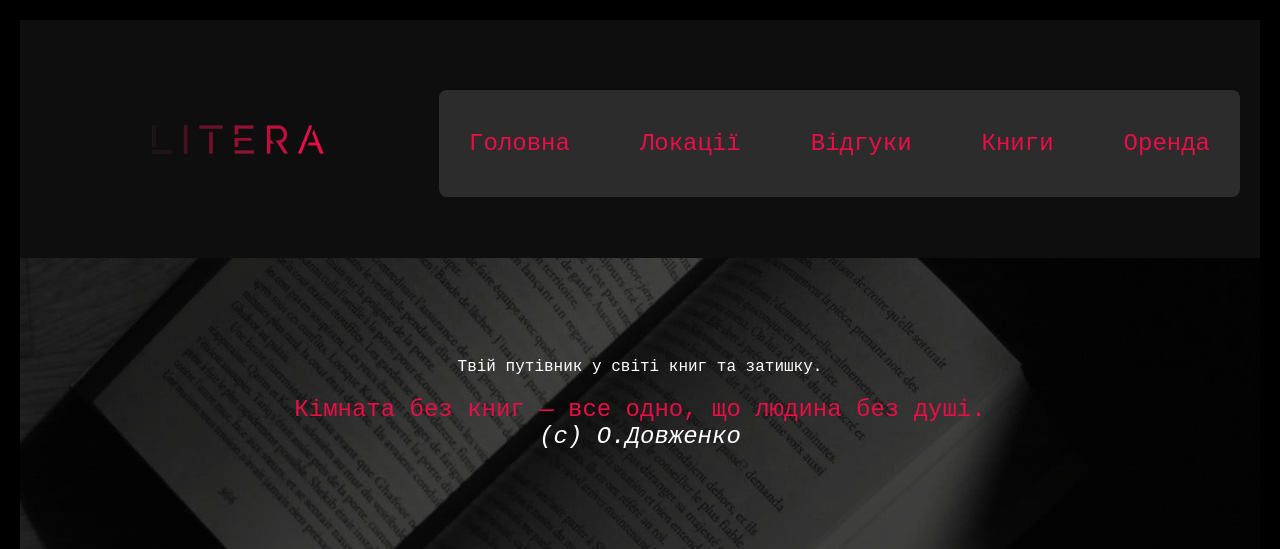
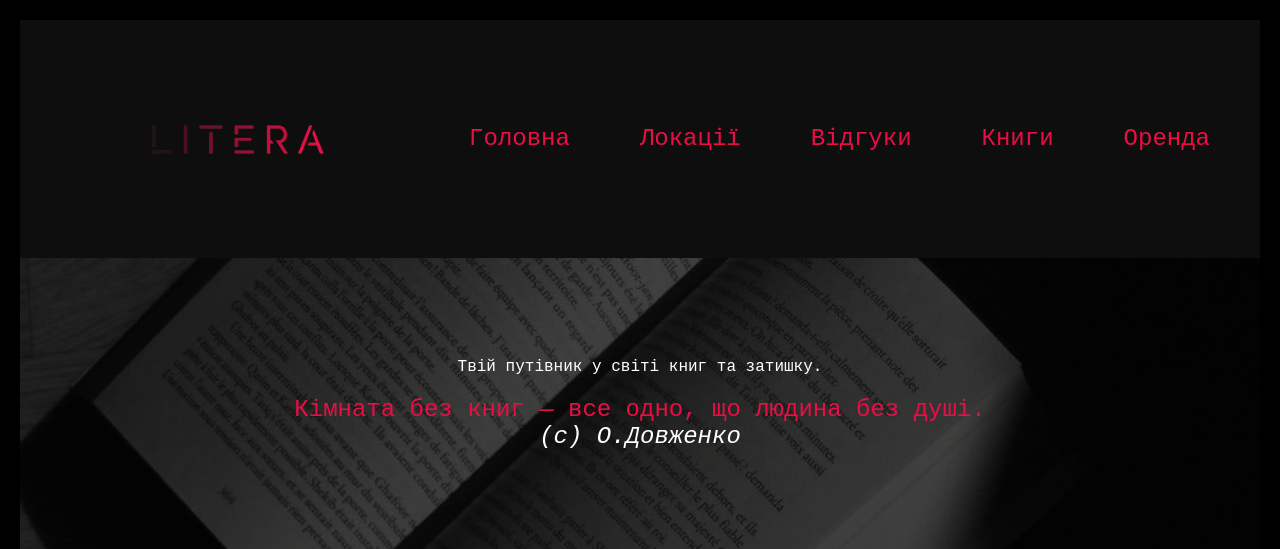
Before and after one commit to MarkianHrytseliakLpnu/WebWizards-Litera-Backend-, a Django app: page / in a window 1280 px wide. Shown: the top 549 px of the page. Run offline with Django 5.2, Linux system fonts and the light colour scheme.

Commit message:
Changed header background

```diff
--- a/library_app/static/library_app/css/header.css
+++ b/library_app/static/library_app/css/header.css
@@ -1,4 +1,3 @@
-/* header.css */
 .logo-container {
     background-color: #1b1b1b;
     padding: 10px 15px;
@@ -15,14 +14,6 @@
 .logo img {
     max-width: 75%;
     height: auto;
-}
-
-
-nav {
-    background-color: #2c2c2c;
-    border-radius: 8px;
-    margin-top: 10px;
-    padding: 10px 0;
 }
 
 nav ul {
```
